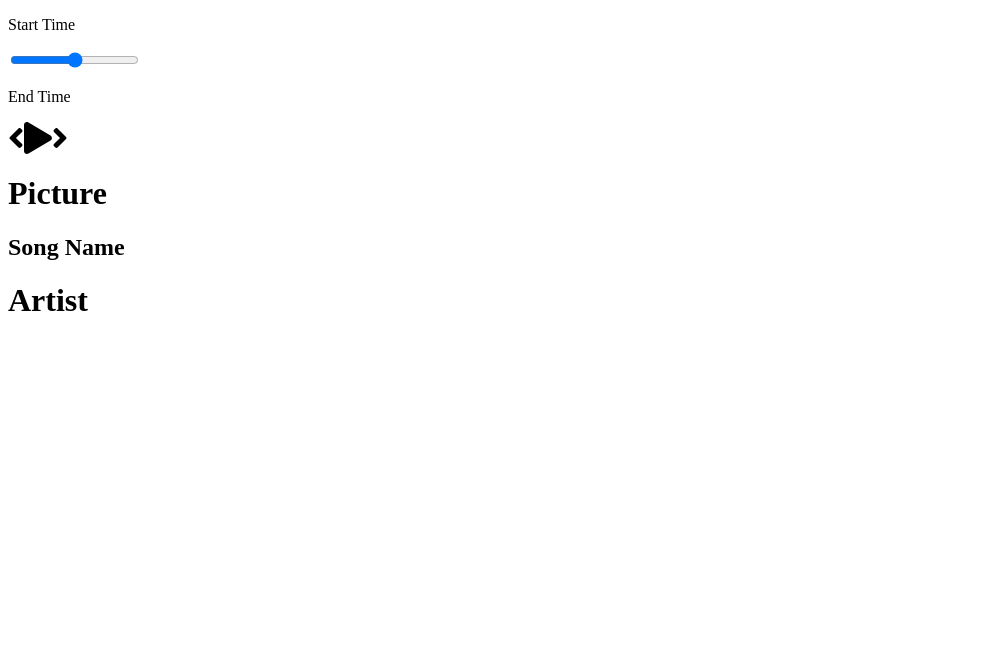
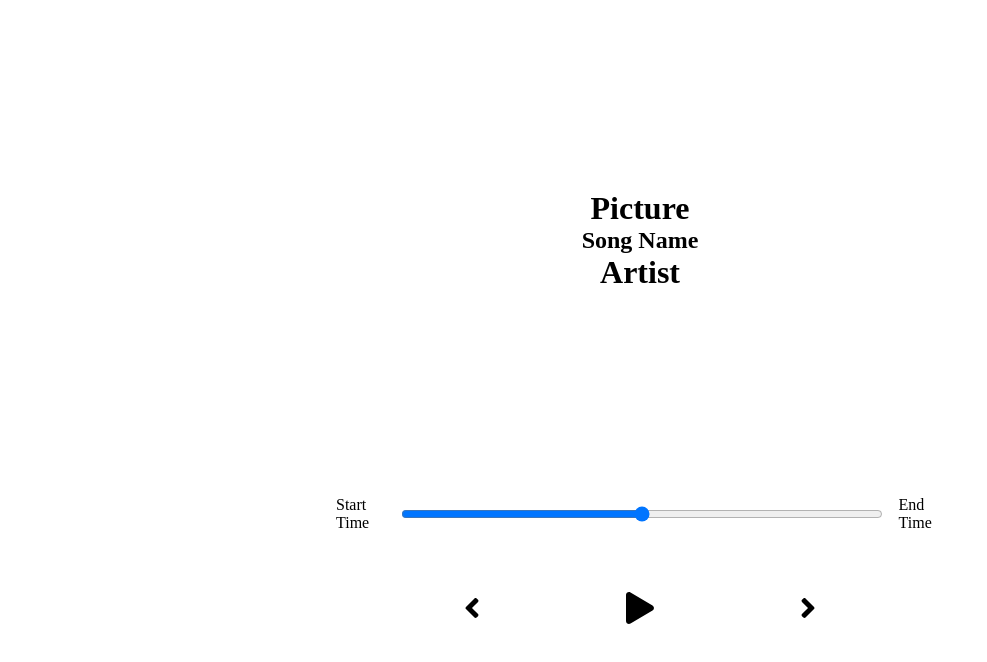
Before and after one commit to AMartinezSounds/alfredo-music-player, a React (Create React App) app: page / in a window 1280 px wide. Shown: the top 662 px of the page, without its empty margins (0-987 px from the left). Built offline with nearby package versions, Linux system fonts and the light colour scheme.

Commit message:
I've create the partials _song.scss and _player.scss and I have added some basic styling

```diff
--- a/src/App.js
+++ b/src/App.js
@@ -3,11 +3,13 @@
 import Song from './components/Song';
 import Player from './components/Player';
 
+import "./styles/app.scss";
+
 function App() {
   return (
     <div className="App">
+      <Song/>
       <Player/>
-      <Song/>
     </div>
   );
 }
--- /dev/null
+++ b/src/styles/_player.scss
@@ -0,0 +1,31 @@
+.player {
+  min-height: 20vh;
+  display: flex;
+  flex-direction: column;
+  align-items: center;
+  justify-content: space-between;
+}
+
+.time-control {
+  width: 50%;
+
+  display: flex;
+  input {
+    width: 100%;
+    padding: 1rem 2rem;
+  }
+  p {
+    padding: 1rem;
+  }
+}
+
+.play-control {
+  display: flex;
+  justify-content: space-between;
+  align-items: center;
+  padding: 1rem;
+  width: 30%;
+  svg {
+    cursor: pointer;
+  }
+}
--- /dev/null
+++ b/src/styles/_song.scss
@@ -0,0 +1,7 @@
+.song-container {
+  min-height: 60vh;
+  display: flex;
+  flex-direction: column;
+  align-items: center;
+  justify-content: center;
+}
--- a/src/styles/app.scss
+++ b/src/styles/app.scss
@@ -3,3 +3,6 @@
   padding: 0;
   box-sizing: border-box;
 }
+
+@import "./song";
+@import "./player";
```
